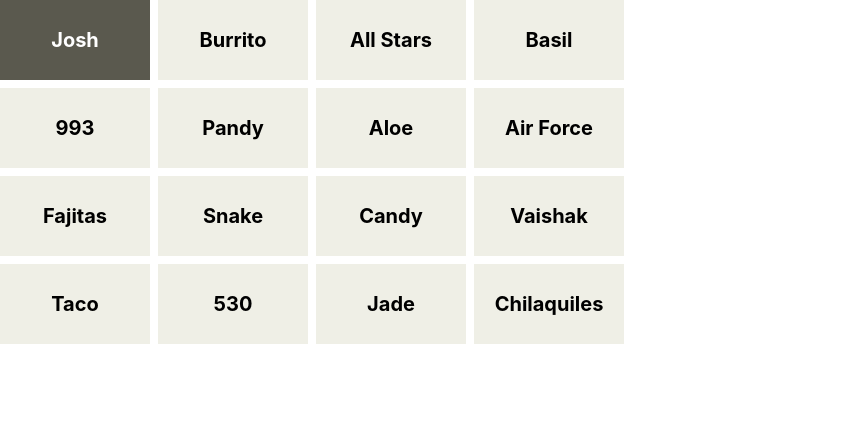
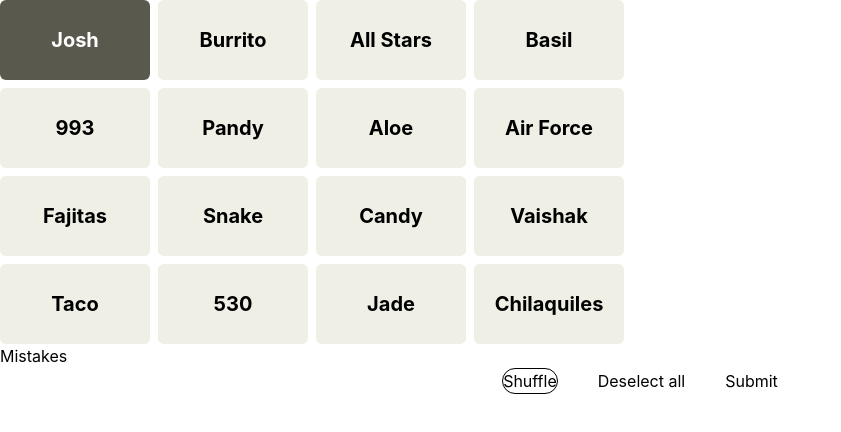
Before and after one commit to Cbannon35/NYT-Connections, a React (Vite) app: page / in a window 1280 px wide. Both pictures are taken after a click on the element "Josh". Shown: the top 432 px of the page, without its empty margins (0-841 px from the left). Built offline with nearby package versions, Linux system fonts and the light colour scheme.

Commit message:
shuffle and deselect logic

```diff
--- a/src/App.jsx
+++ b/src/App.jsx
@@ -18,9 +18,7 @@ function App() {
 
   return (
     <>
-      <div className='cardContainer cardContainer2'>
-        <Game gameID={gameID} />
-      </div>
+      <Game gameID={gameID} />
     </>
   )
 }
--- a/src/components/Board.jsx
+++ b/src/components/Board.jsx
@@ -3,10 +3,9 @@ import Word from './Word'
 import SelectedWord from './SelectedWord';
 
 const Board = ({ game, setGame }) => {
-    const [selectedCount, setSelectedCount] = useState(0);
 
     function guessWord(word) {
-        if (game.currentGuess.includes(word) || selectedCount > 3) {
+        if (game.currentGuess.includes(word) || game.currentGuess.length > 3) {
             return;
         }
 
@@ -14,12 +13,10 @@ const Board = ({ game, setGame }) => {
             ...prevGame,
             currentGuess: [...prevGame.currentGuess, word]
         }));
-
-        setSelectedCount(prevCount => prevCount + 1);
     }
 
     function unguessWord(word) {
-        if (!game.currentGuess.includes(word) || selectedCount <= 0) {
+        if (!game.currentGuess.includes(word) || game.currentGuess.length <= 0) {
             return;
         }
 
@@ -27,8 +24,6 @@ const Board = ({ game, setGame }) => {
             ...prevGame,
             currentGuess: prevGame.currentGuess.filter(w => w !== word)
         }));
-
-        setSelectedCount(prevCount => prevCount - 1);
     }
 
     return (
@@ -37,7 +32,7 @@ const Board = ({ game, setGame }) => {
                 {game.words.map((word, index) => (
                     game.currentGuess.includes(word) ?
                         <SelectedWord key={index} word={word} unguessWord={unguessWord} /> :
-                        <Word key={index} word={word} guessWord={guessWord} selectedCount={selectedCount} />
+                        <Word key={index} word={word} guessWord={guessWord} selectedCount={game.currentGuess.length} />
                 ))}
             </div>
         </>
--- a/src/components/Game.jsx
+++ b/src/components/Game.jsx
@@ -1,5 +1,6 @@
 import React, { useState, useEffect } from 'react'
 import Board from "./Board";
+import Menu from './Menu'
 import { getShuffledTestWords } from '../utils/games'
 
 const Game = ({ gameID }) => {
@@ -12,6 +13,7 @@ const Game = ({ gameID }) => {
         categories: [],
         guesses: [],
         currentGuess: [],
+        mistakes: 0
     });
 
     // useEffect(() => {
@@ -35,9 +37,15 @@ const Game = ({ gameID }) => {
     }
 
     return (
-        <>
-            <Board game={game} setGame={setGame} />
-        </>
+        <div>
+            <section>
+                <Board game={game} setGame={setGame} />
+            </section>
+            <section>Mistakes</section>
+            <section>
+                <Menu game={game} setGame={setGame} />
+            </section>
+        </div>
     );
 }
 
--- /dev/null
+++ b/src/components/Menu.jsx
@@ -0,0 +1,28 @@
+import React, { useState, useEffect } from 'react'
+import { getShuffledTestWords } from '../utils/games'
+
+const Menu = ({ game, setGame }) => {
+
+    function deselectAll() {
+        setGame(prevGame => ({
+            ...prevGame,
+            currentGuess: []
+        }));
+    }
+
+    function shuffle() {
+        setGame(prevGame => ({
+            ...prevGame,
+            words: getShuffledTestWords()
+        }));
+    }
+    return (
+        <div className='flex flex-row gap-10 justify-center'>
+            <button className="px-[15py] border border-black rounded-full" onClick={shuffle}>Shuffle</button>
+            <button className="" disabled={game.currentGuess.length == 0} onClick={deselectAll}>Deselect all</button>
+            <button className="" disabled={game.currentGuess.length != 4}>Submit</button>
+        </div>
+    )
+}
+
+export default Menu
--- a/src/components/SelectedWord.jsx
+++ b/src/components/SelectedWord.jsx
@@ -1,10 +1,10 @@
 const SelectedWord = ({ word, unguessWord }) => {
 
-    return (
-      <div className="select-none bg-word-bg-selected text-word-text-selected text-[20px] cursor-pointer text-center content-center" onClick={() => {unguessWord(word)}}>
-        <strong>{word}</strong>
-      </div>
-    );
+  return (
+    <div className="rounded-md select-none bg-word-bg-selected text-word-text-selected text-[20px] cursor-pointer text-center content-center" onClick={() => { unguessWord(word) }}>
+      <strong>{word}</strong>
+    </div>
+  );
 }
 
 export default SelectedWord
--- a/src/components/Word.jsx
+++ b/src/components/Word.jsx
@@ -1,7 +1,6 @@
 const Word = ({ word, guessWord, selectedCount }) => {
-  console.log(selectedCount)
   return (
-    <div className="select-none bg-word-bg text-black text-[20px] text-center content-center" onClick={() => { guessWord(word) }} style={{ cursor: selectedCount < 4 ? "pointer" : "" }}>
+    <div className="rounded-md select-none bg-word-bg text-black text-[20px] text-center content-center" onClick={() => { guessWord(word) }} style={{ cursor: selectedCount < 4 ? "pointer" : "" }}>
       <strong>{word}</strong>
     </div>
   );
```
